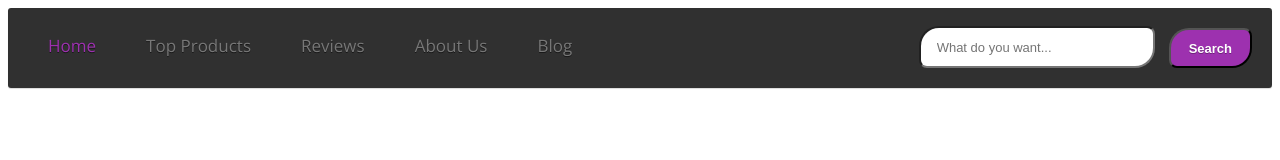
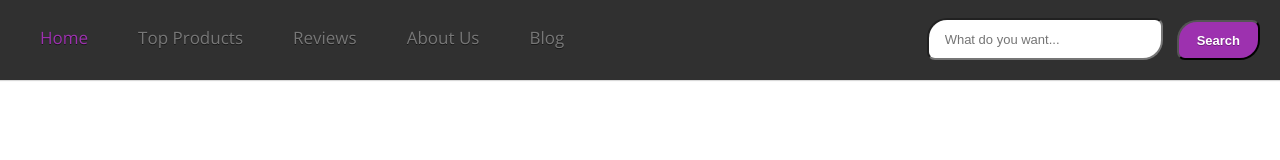
Before and after one commit to devGeorgeOwi/Navbar-with-mobile-responsiveness, a plain HTML site: page index.html in a window 1280 px wide. Drawn offline with nearby package versions, Linux system fonts and the light colour scheme.

Commit message:
new project

```diff
--- a/css/style.css
+++ b/css/style.css
@@ -7,6 +7,8 @@ body {
 	font-family: 'Open Sans', sans-serif;
 	box-sizing: border-box;
 	overflow: hidden;
+	margin: 0;
+	padding: 0;
 }
 
 /*----- Toggle Button -----*/
@@ -20,7 +22,7 @@ body {
 		width:100%;
 		padding:10px 0px;
 		box-shadow:0px 1px 1px rgba(0,0,0,0.15);
-		border-radius:3px;
+		border-radius:none;
 		background:#303030;
 	}
 }
@@ -66,6 +68,7 @@ body {
 	float:left;
 	border-radius:20px 8px 20px 8px;
 	font-size:13px;
+	outline: none;
 }
 
 .search-form button {
@@ -79,6 +82,7 @@ body {
     font-weight: 600;
     text-shadow: 0px 1px 0px rgba(0,0,0,0.3);
     color: #fff;
+    outline: none;
 }
 .search-form button:hover {
 	cursor: pointer;
```
